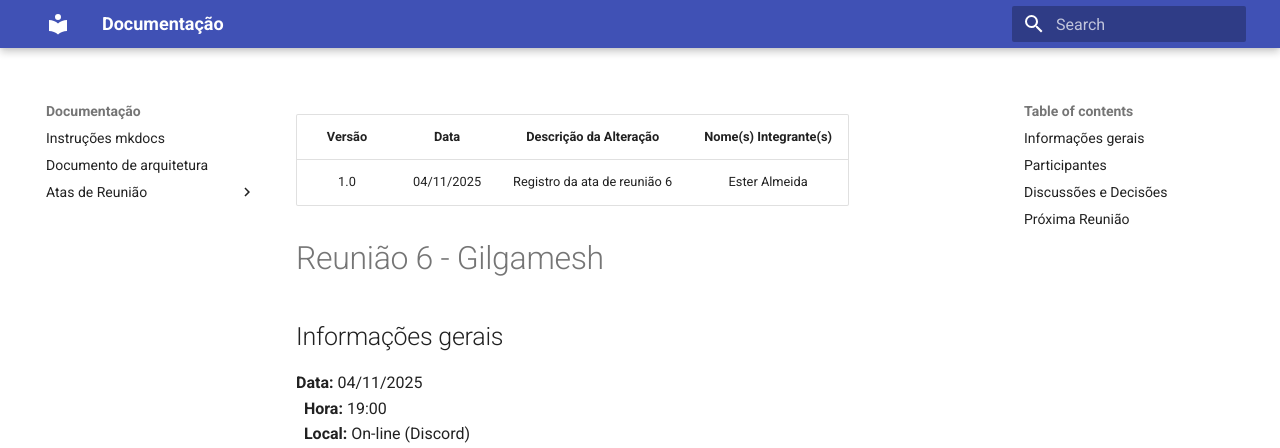
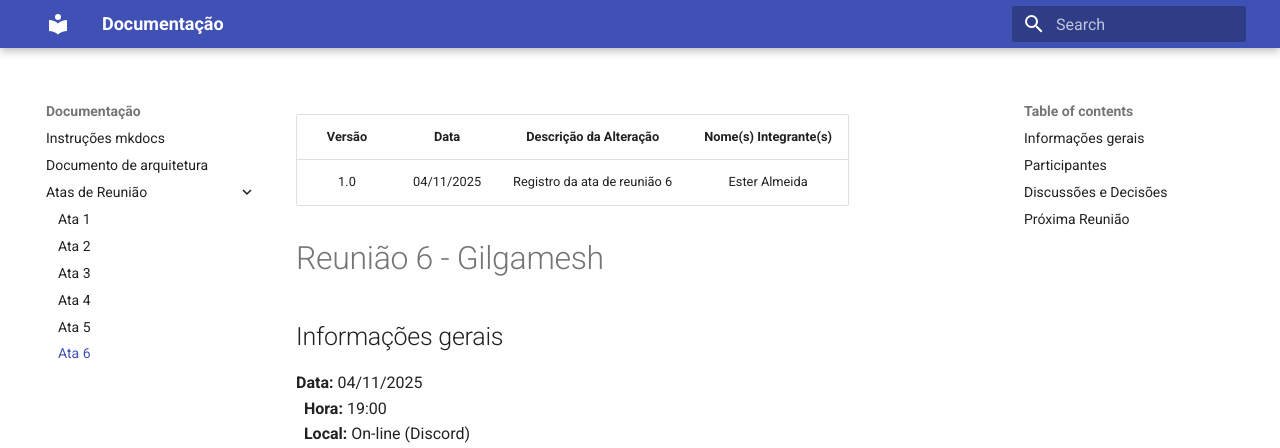
Before and after one commit to FGA0138-MDS-Ajax/2025.2-Gilgamesh, an MkDocs documentation site: the page built from docs/atas-reuniao/ata-reuniao-6.md, in a window 1280 px wide. Shown: the top 448 px of the page. Built offline with MkDocs 1.6.1 and Material for MkDocs 9.7.7, drawn with Linux system fonts in a browser that asks for light colours.

Commit message:
Update mkdocs.yml

```diff
--- a/mkdocs.yml
+++ b/mkdocs.yml
@@ -9,6 +9,7 @@ nav:
     - Ata 3: "atas-reuniao/ata-reuniao-3.md"
     - Ata 4: "atas-reuniao/ata-reuniao-4.md"
     - Ata 5: "atas-reuniao/ata-reuniao-5.md"
+    - Ata 6: "atas-reuniao/ata-reuniao-6.md"
 
 theme:
   name: material
```
